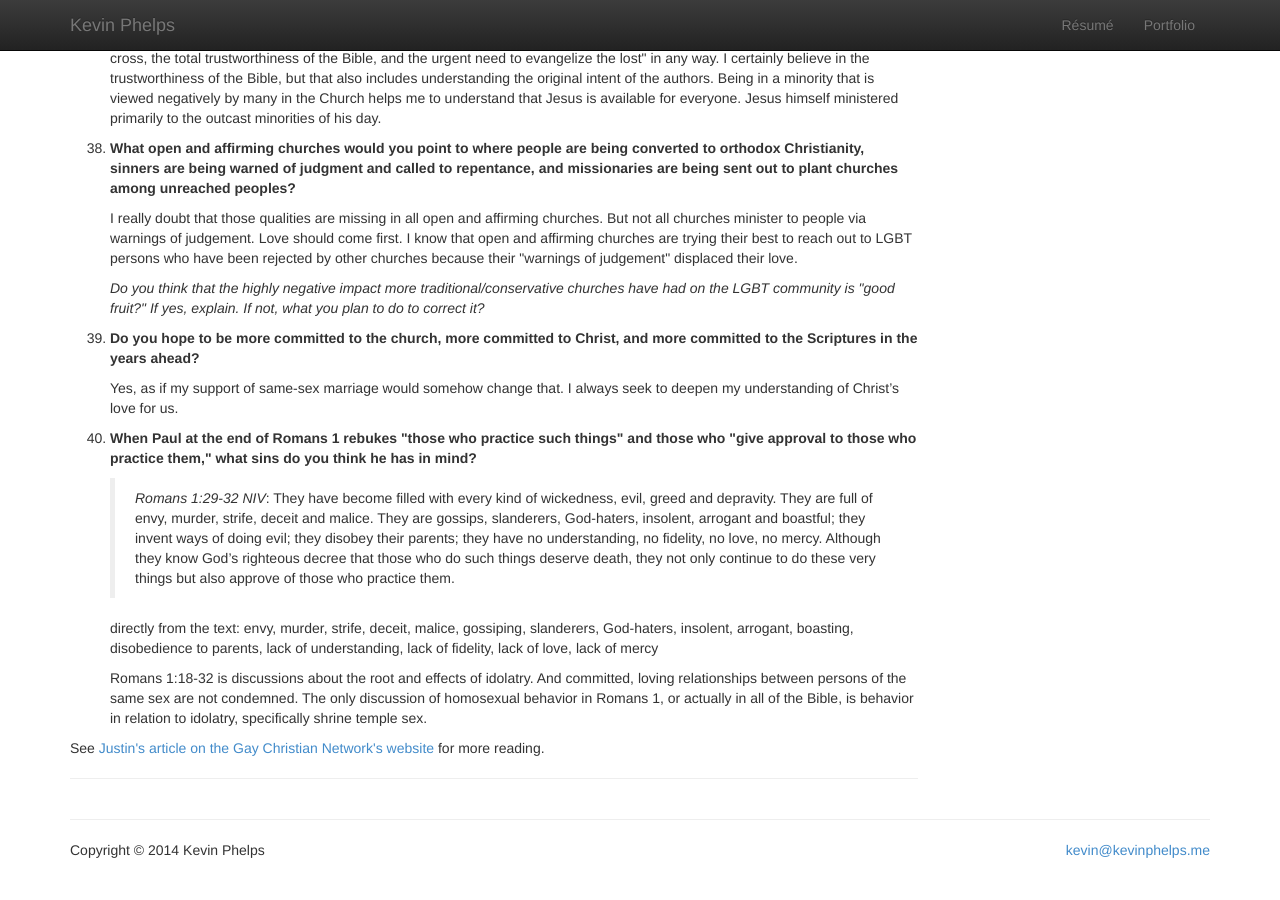
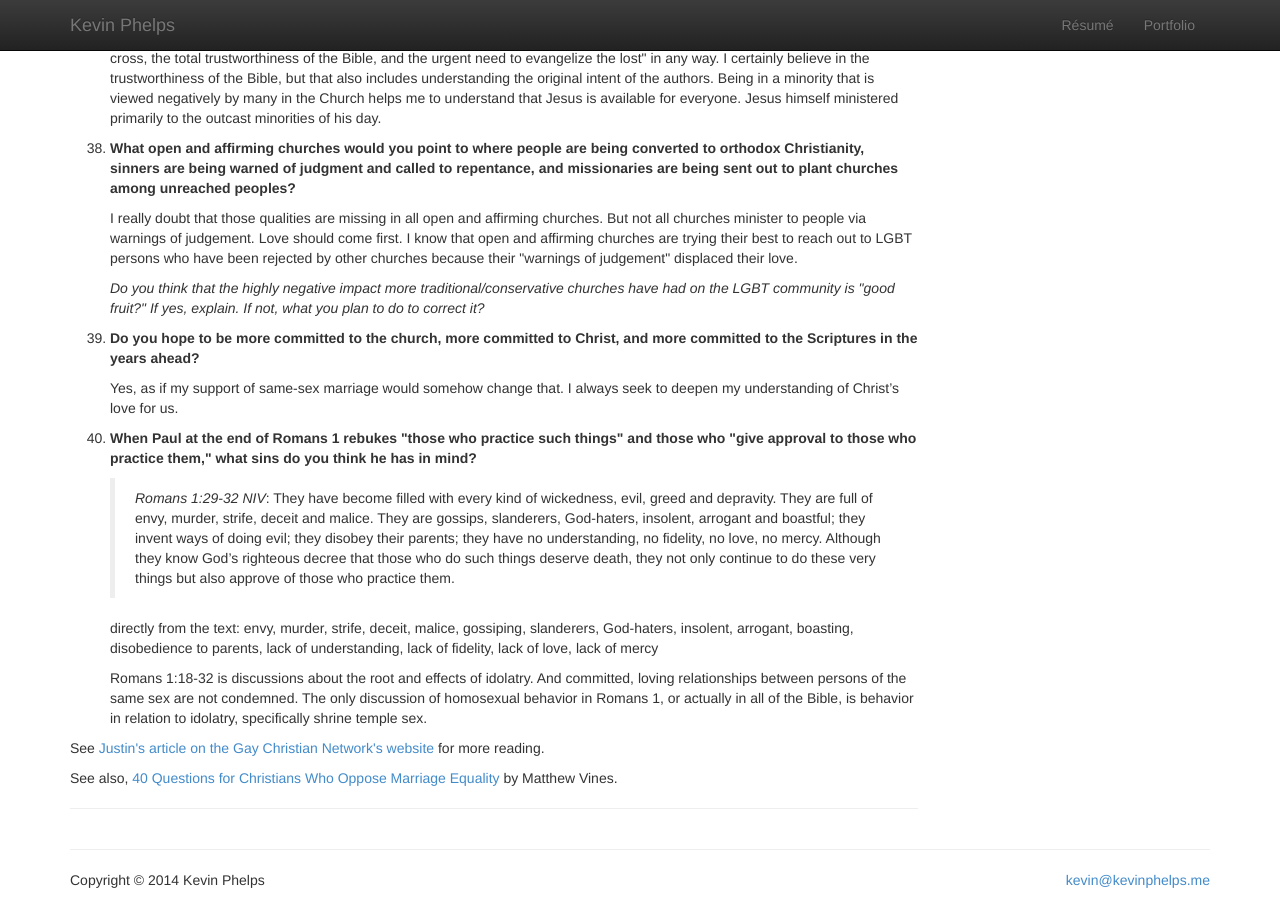
Before and after one commit to kevinphelps/kevinphelps.me, a Jekyll site: the page built from _posts/2015-07-03-40-answers-from-a-rainbow-flag-waving-christian.html, in a window 1280 px wide and 900 px high, scrolled down 5316 px. Built offline with Jekyll 4.4.1, drawn with Linux system fonts in a browser that asks for light colours; Markdown is read by kramdown in place of the engine named in the settings; comment, search, counter and statistics services are not loaded; before the commit the page ends 6186 px from its top, so only the background shows below that.

Commit message:
edit: added link to Matthew Vines' 40 questions

```diff
--- a/_posts/2015-07-03-40-answers-from-a-rainbow-flag-waving-christian.html
+++ b/_posts/2015-07-03-40-answers-from-a-rainbow-flag-waving-christian.html
@@ -692,3 +692,8 @@
   See <a target="_blank" href="https://www.gaychristian.net/justins_view.php">Justin's
   article on the Gay Christian Network's website</a> for more reading.
 </p>
+
+<p>
+  See also, <a target="_blank" href="http://tobingrant.religionnews.com/2015/07/03/40-questions-for-christians-who-oppose-marriage-equality-guest-commentary/">40 Questions for Christians Who Oppose Marriage Equality</a>
+  by Matthew Vines.
+</p>
```
